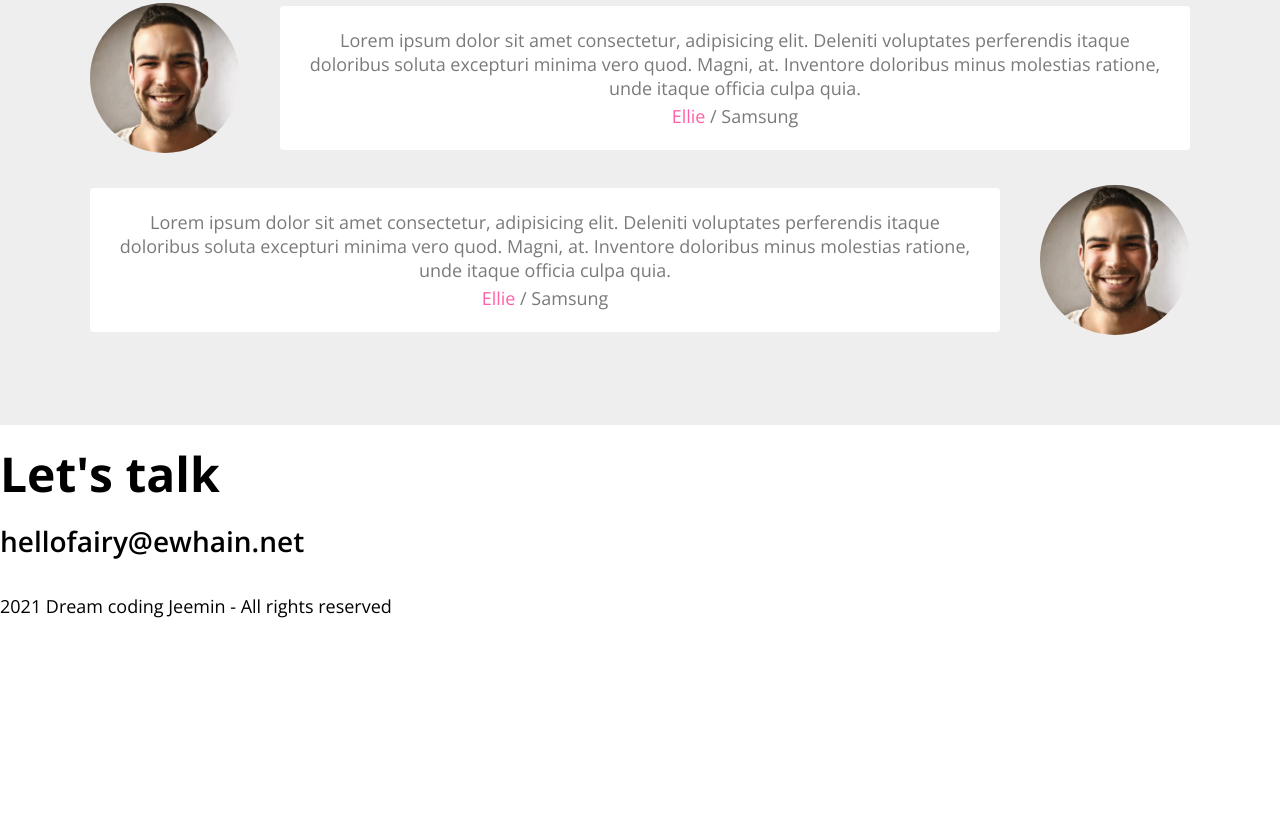
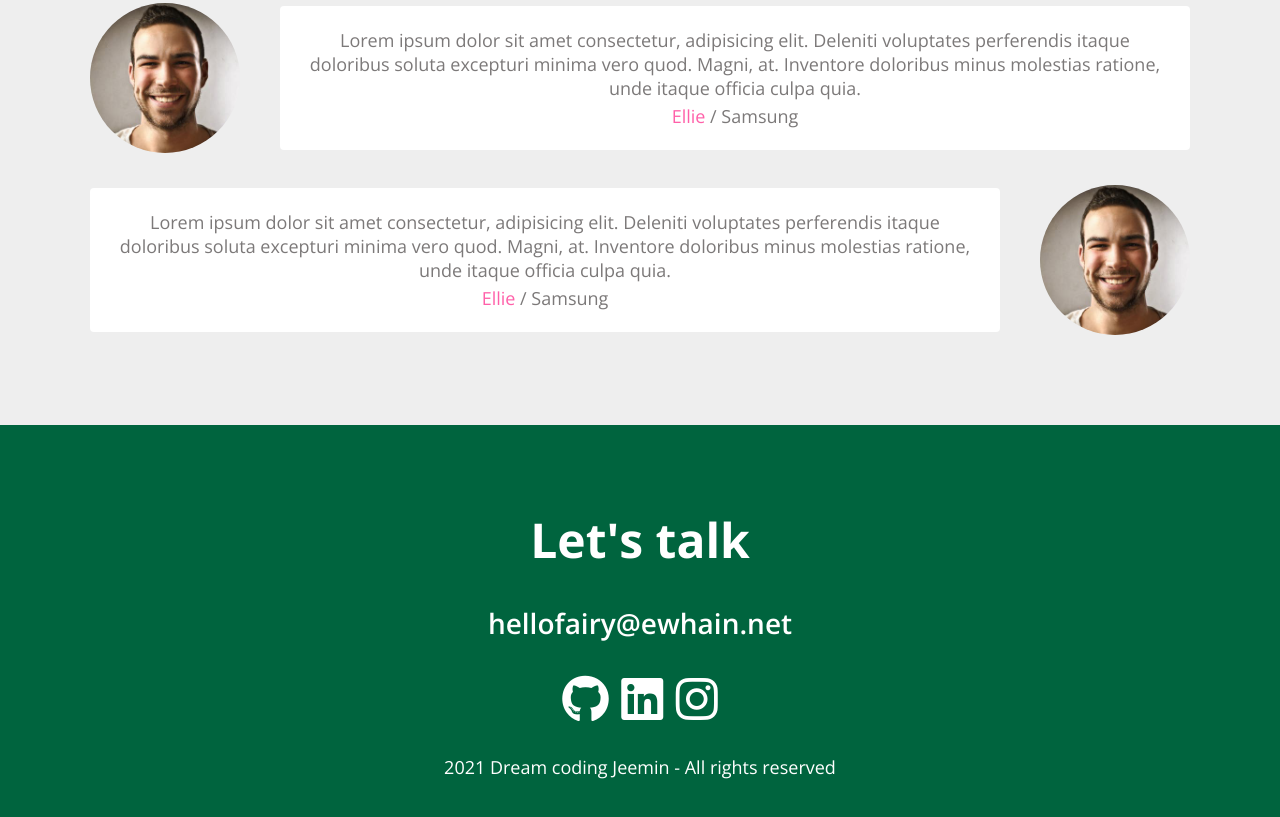
Before and after one commit to hellofairy/portfolio, a plain HTML site: page index.html in a window 1280 px wide. Shown: the part 3402-4219 px from the top of the page. Before the commit the page ends 4024 px from the top, so only its background shows below. Drawn offline with nearby package versions, Linux system fonts and the light colour scheme.

Commit message:
CSS: Contact

```diff
--- a/index.html
+++ b/index.html
@@ -335,7 +335,7 @@
     </section>
 
     <!-- Contact -->
-    <section id="contact">
+    <section id="contact" class="section">
       <h1 class="contact__title">Let's talk</h1>
       <h2 class="contact__email">hellofairy@ewhain.net</h2>
       <div class="contact__links">
@@ -345,6 +345,9 @@
         <a href="#" target="blank">
           <i class="fa fa-linkedin-square"></i>
         </a>
+        <a href="https://www.instagram.com/min__pixie" target="blank">
+          <i class="fa-brands fa-instagram"></i>
+        </a>
       </div>
       <p class="contract__rights">
         2021 Dream coding Jeemin - All rights reserved
--- a/style.css
+++ b/style.css
@@ -426,3 +426,30 @@ p {
 .testimonial__speech-bubble a {
   color: var(--color-pink);
 }
+
+/* Contact */
+
+#contact {
+  background-color: var(--color-green);
+}
+
+.contact__title,
+.contact__email,
+.contract__rights {
+  color: var(--color-white);
+}
+
+.contact__title {
+  margin: 32px 0;
+}
+
+.contact__links {
+  font-size: var(--font-large);
+  margin: 24px 0;
+}
+
+.contact__links i:hover {
+  transform: scale(1.1);
+  transition: all var(--animation-duration) ease-in;
+  color: var(--color-pink);
+}
```
